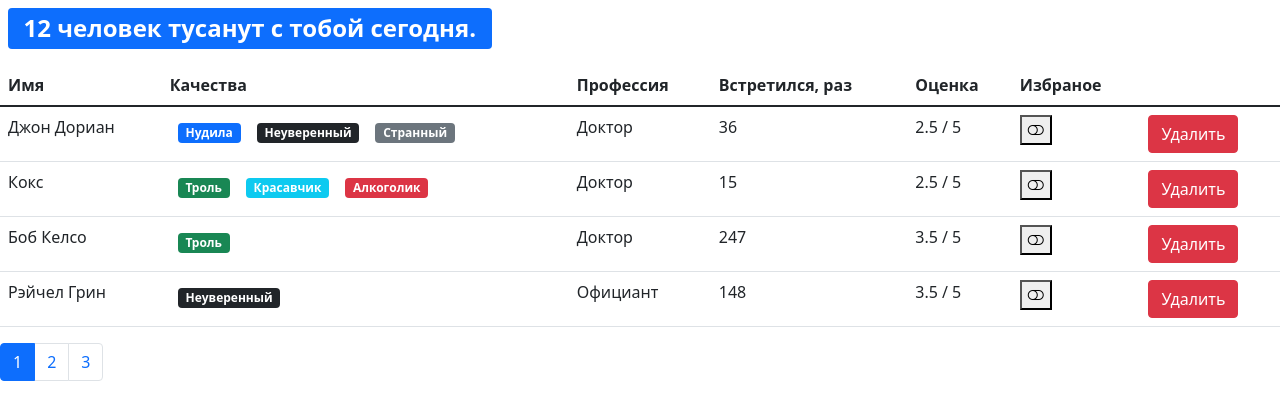
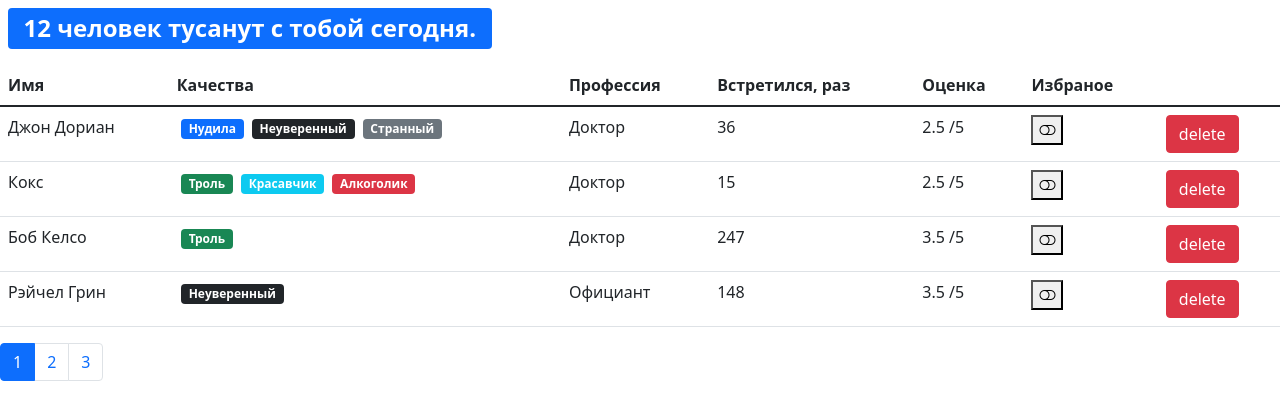
Before and after one commit to SberIrk/fast-company, a React (Create React App) app: page / in a window 1280 px wide. Shown: the top 420 px of the page. Built offline with nearby package versions, Linux system fonts and the light colour scheme.

Commit message:
update 0.22 fix bag - page delete

```diff
--- a/src/app/app.jsx
+++ b/src/app/app.jsx
@@ -8,20 +8,20 @@ function App() {
     const [users, setUsers] = useState(api.users.fetchAll());
 
     // Кнопка удаления
-    const handleDelete = (userID) => {
+    const onDelete = (userID) => {
         setUsers((store) => {
             return store.filter(value => value._id !== userID);
         });
     };
 
     // Кнопка избраное
-    const handleBookmark = (userID) => {
-        setUsers((store) => {
-            return store.map(value => {
-                if (value._id === userID) {
-                    value.bookmark = (!value.bookmark);
+    const onToggleBookMark = (userID) => {
+        setUsers((users) => {
+            return users.map(user => {
+                if (user._id === userID) {
+                    return { ...user, bookmark: !user.bookmark };
                 }
-                return value;
+                return user;
             });
         });
     };
@@ -31,8 +31,8 @@ function App() {
             <SearchStatus users = {users}/>
             <Users
                 users = {users}
-                handleDelete = {handleDelete}
-                handleBookmark = {handleBookmark}
+                onDelete = {onDelete}
+                onToggleBookMark = {onToggleBookMark}
             />
         </React.StrictMode>
     );
--- a/src/app/components/bookmark.jsx
+++ b/src/app/components/bookmark.jsx
@@ -1,17 +1,17 @@
 import React from "react";
 import PropTypes from "prop-types";
 
-const Bookmark = ({ bookmark, handleBookmark, _id }) => {
-    const classButton = (bookmark) ? "bi bi-toggle-on" : "bi bi-toggle-off";
+const BookMark = ({ status, ...rest }) => {
+    const classButton = (status) ? "bi bi-toggle-on" : "bi bi-toggle-off";
     return (
-        <button className={classButton} onClick = { () => handleBookmark(_id) }> </button>
+        <button {...rest}>
+            <i className={classButton}></i>
+        </button>
     );
 };
 
-Bookmark.propTypes = {
-    bookmark: PropTypes.bool,
-    handleBookmark: PropTypes.func.isRequired,
-    _id: PropTypes.string.isRequired
+BookMark.propTypes = {
+    status: PropTypes.bool
 };
 
-export default Bookmark;
+export default BookMark;
--- a/src/app/components/qualitie.jsx
+++ b/src/app/components/qualitie.jsx
@@ -1,10 +1,17 @@
 import React from "react";
+import PropTypes from "prop-types";
 
-const Qualitie = (props) => {
-    return props.value.map(quality => {
-        const color = `m-2 badge bg-${quality.color}`;
-        return (<span key = {quality._id} className = {color}>{quality.name}</span>);
-    });
+const Qualitie = ({ color, name }) => {
+    return (
+        <span className={"badge m-1 bg-" + color}>
+            {name}
+        </span>
+    );
+};
+
+Qualitie.propTypes = {
+    color: PropTypes.string.isRequired,
+    name: PropTypes.string.isRequired
 };
 
 export default Qualitie;
--- a/src/app/components/user.jsx
+++ b/src/app/components/user.jsx
@@ -1,19 +1,58 @@
 import React from "react";
 import Qualitie from "./qualitie";
-import Bookmark from "./bookmark";
+import PropTypes from "prop-types";
+import BookMark from "./bookmark";
 
-const User = (user) => {
+const User = ({
+    _id,
+    name,
+    qualities,
+    profession,
+    completedMeetings,
+    rate,
+    onDelete,
+    bookmark,
+    onToggleBookMark
+}) => {
     return (
         <tr>
-            <td>{user.name}</td>
-            <td><Qualitie value = {user.qualities} /></td>
-            <td>{(user?.profession?.name) ?? ""}</td>
-            <td>{user.completedMeetings}</td>
-            <td>{`${user.rate} / 5`}</td>
-            <td><Bookmark {...user} /></td>
-            <td><button type="button" className="btn btn-danger" onClick={() => user.handleDelete(user._id)}>Удалить</button></td>
+            <td>{name}</td>
+            <td>
+                {qualities.map((qual) => (
+                    <Qualitie key={qual._id} {...qual} />
+                ))}
+            </td>
+            <td>{profession.name}</td>
+            <td>{completedMeetings}</td>
+            <td>{rate} /5</td>
+            <td>
+                <BookMark
+                    status={bookmark}
+                    onClick={() => onToggleBookMark(_id)}
+                />
+            </td>
+            <td>
+                <button
+                    onClick={() => onDelete(_id)}
+                    className="btn btn-danger"
+                >
+                    delete
+                </button>
+            </td>
         </tr>
     );
 };
 
 export default User;
+
+User.propTypes = {
+    _id: PropTypes.string.isRequired,
+    name: PropTypes.string.isRequired,
+    profession: PropTypes.object.isRequired,
+    qualities: PropTypes.array.isRequired,
+    completedMeetings: PropTypes.number.isRequired,
+    rate: PropTypes.number.isRequired,
+    onDelete: PropTypes.func.isRequired,
+    bookmark: PropTypes.bool,
+    onToggleBookMark: PropTypes.func.isRequired
+};
--- a/src/app/components/users.jsx
+++ b/src/app/components/users.jsx
@@ -45,9 +45,6 @@ const Users = ({ users, ...rest }) => {
                 currentPage = {currentPage}
                 onPageSize = {handlePageChange}
             />
-            {
-
-            }
         </>
     );
 };
--- a/src/reportWebVitals.js
+++ b/src/reportWebVitals.js
@@ -1,6 +1,6 @@
 const reportWebVitals = onPerfEntry => {
     if (onPerfEntry && onPerfEntry instanceof Function) {
-    import('web-vitals').then(({ getCLS, getFID, getFCP, getLCP, getTTFB }) => {
+        import("web-vitals").then(({ getCLS, getFID, getFCP, getLCP, getTTFB }) => {
             getCLS(onPerfEntry);
             getFID(onPerfEntry);
             getFCP(onPerfEntry);
```
Lines whose indentation alone changed are shown as unchanged.
